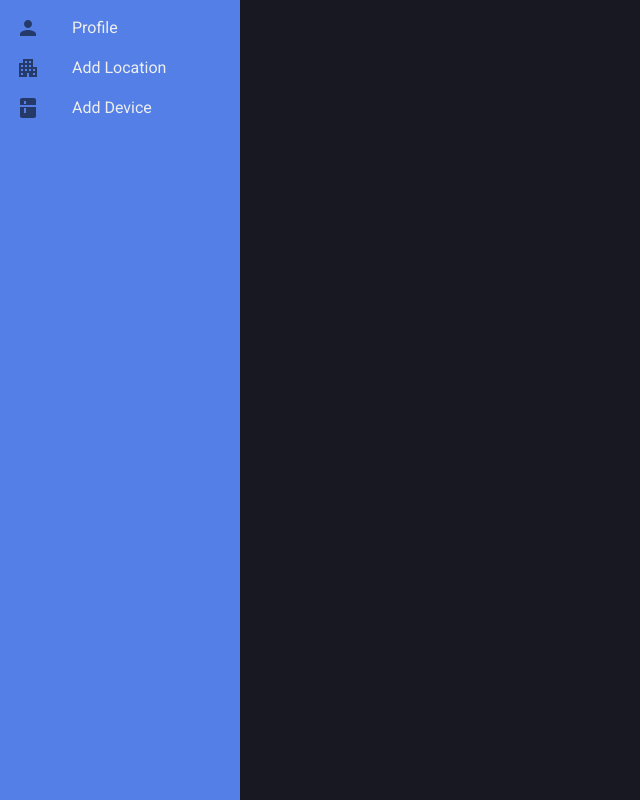
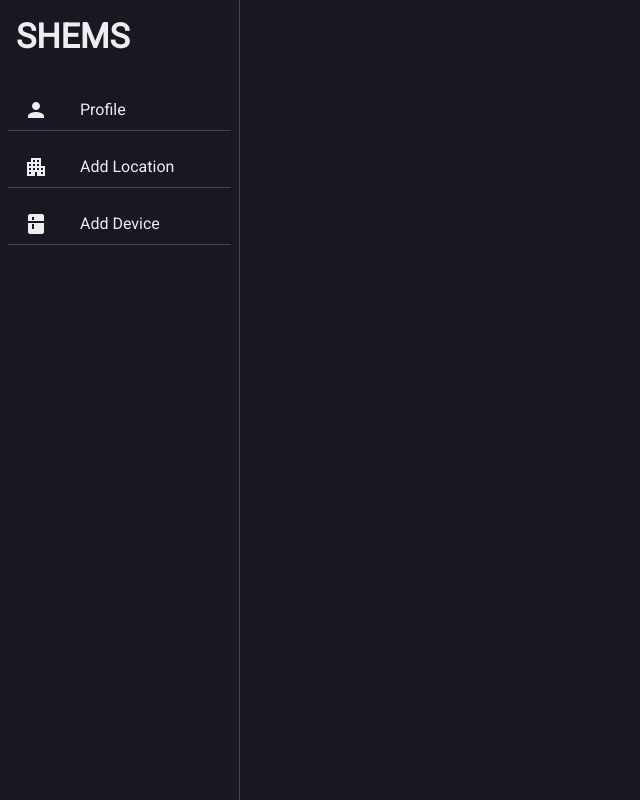
Before and after one commit to imtanmay21/smart-home-management-system, a React (Create React App) app: page / in a window 1280 px wide. Shown: the whole page, without its empty margins (0-640 px from the left). Built offline with nearby package versions, Linux system fonts and the light colour scheme; no server answers; sample sign-in values are in the browser's storage.

Commit message:
Created the profile screen

```diff
--- a/src/components/CustomDrawer.js
+++ b/src/components/CustomDrawer.js
@@ -15,30 +15,49 @@ import MenuIcon from "@mui/icons-material/Menu";
 import React, { useState } from "react";
 import { useTheme } from "@emotion/react";
 import { Apartment, Kitchen, Person } from "@mui/icons-material";
+import { Profile } from "../pages/Profile";
 
 const drawerWidth = 240;
 
 const drawerItems = [
-  { itemLabel: "Profile", itemIcon: <Person /> },
-  { itemLabel: "Add Location", itemIcon: <Apartment /> },
-  { itemLabel: "Add Device", itemIcon: <Kitchen /> },
+  { itemLabel: "Profile", itemIcon: <Person color="secondary" /> },
+  { itemLabel: "Add Location", itemIcon: <Apartment color="secondary" /> },
+  { itemLabel: "Add Device", itemIcon: <Kitchen color="secondary" /> },
 ];
 
 export const CustomDrawer = ({ window, mainComponent }) => {
   const theme = useTheme();
   const [mobileOpen, setMobileOpen] = useState(false);
+  const [showComponent, setShowComponent] = useState("showcase");
 
   const toggleDrawer = () => {
     setMobileOpen(!mobileOpen);
   };
 
   const drawer = (
-    <Box bgcolor={theme.palette.primary.main} sx={{ height: "100vh" }}>
-      <List>
+    <Box
+      bgcolor={theme.palette.primary.dark}
+      sx={{
+        height: "100vh",
+        borderRight: "1px solid",
+        borderColor: "#444444",
+      }}
+    >
+      {/* App header */}
+      <Box p="1rem">
+        <Typography variant="h4" color="secondary" fontWeight="600">
+          SHEMS
+        </Typography>
+      </Box>
+
+      <List sx={{ width: "100%" }}>
         {drawerItems.map((item, index) => (
           <ListItem key={index} disablePadding>
-            <ListItemButton>
-              <ListItemIcon>{item.itemIcon}</ListItemIcon>
+            <ListItemButton
+              onClick={() => setShowComponent(item.itemLabel)}
+              sx={{ borderBottom: "1px solid #444444", margin: "0.5rem" }}
+            >
+              <ListItemIcon color="secondary">{item.itemIcon}</ListItemIcon>
               <Typography color="secondary">{item.itemLabel}</Typography>
             </ListItemButton>
           </ListItem>
@@ -115,9 +134,7 @@ export const CustomDrawer = ({ window, mainComponent }) => {
         </Drawer>
       </Box>
       <Box component="main" sx={{ flexGrow: 1, p: 3, width: "500px" }}>
-        <Typography variant="h2" color="secondary">
-
-        </Typography>
+        {showComponent === "Profile" && <Profile />}
       </Box>
     </Box>
   );
--- /dev/null
+++ b/src/pages/Profile.js
@@ -0,0 +1,79 @@
+import { useTheme } from "@emotion/react";
+import { AccountCircle } from "@mui/icons-material";
+import { Box, Stack, Typography } from "@mui/material";
+import React from "react";
+
+export const Profile = () => {
+  const theme = useTheme();
+
+  const profileData = [
+    {
+      label: "First Name",
+      value: "Tanmay",
+    },
+    {
+      label: "Last Name",
+      value: "Mandal",
+    },
+    {
+      label: "Billing Address",
+      value: "4802 4th Avenue 3R",
+    },
+  ];
+
+  return (
+    <Stack
+      alignItems="center"
+      justifyContent="center"
+      p="2rem 0"
+      sx={{ border: `1px solid ${theme.palette.secondary.main}` }}
+    >
+      <Box>
+        <Typography color="secondary" variant="h2">
+          PROFILE
+        </Typography>
+      </Box>
+
+      <Stack direction="row" alignItems="center" width="100%">
+        <Stack flex={1} alignItems="center" justifyContent="center">
+          <AccountCircle
+            color="secondary"
+            sx={{ height: "60%", width: "60%" }}
+          />
+        </Stack>
+
+        <Stack flex={1} gap="2rem">
+          {profileData.map((data, index) => (
+            <Stack
+              key={index}
+              direction="row"
+              width="80%"
+              alignItems="center"
+              borderBottom="1px solid #444444"
+            >
+              <Box
+                flex={0.6}
+                p="1rem"
+                marginBottom="1rem"
+                sx={{ borderRight: "1px solid #444444" }}
+              >
+                <Typography
+                  variant="h6"
+                  color="secondary"
+                  sx={{ opacity: 0.7 }}
+                >
+                  {data.label}
+                </Typography>
+              </Box>
+              <Box flex={1} marginBottom="1rem" p="1rem">
+                <Typography variant="h6" color="secondary">
+                  {data.value}
+                </Typography>
+              </Box>
+            </Stack>
+          ))}
+        </Stack>
+      </Stack>
+    </Stack>
+  );
+};
```
